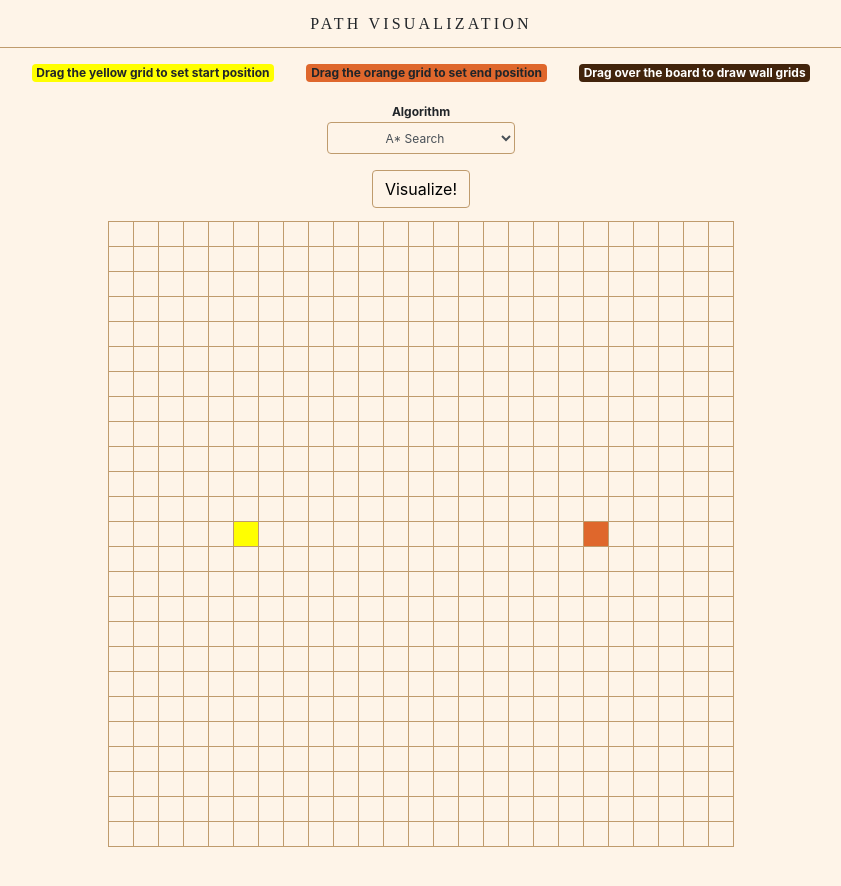
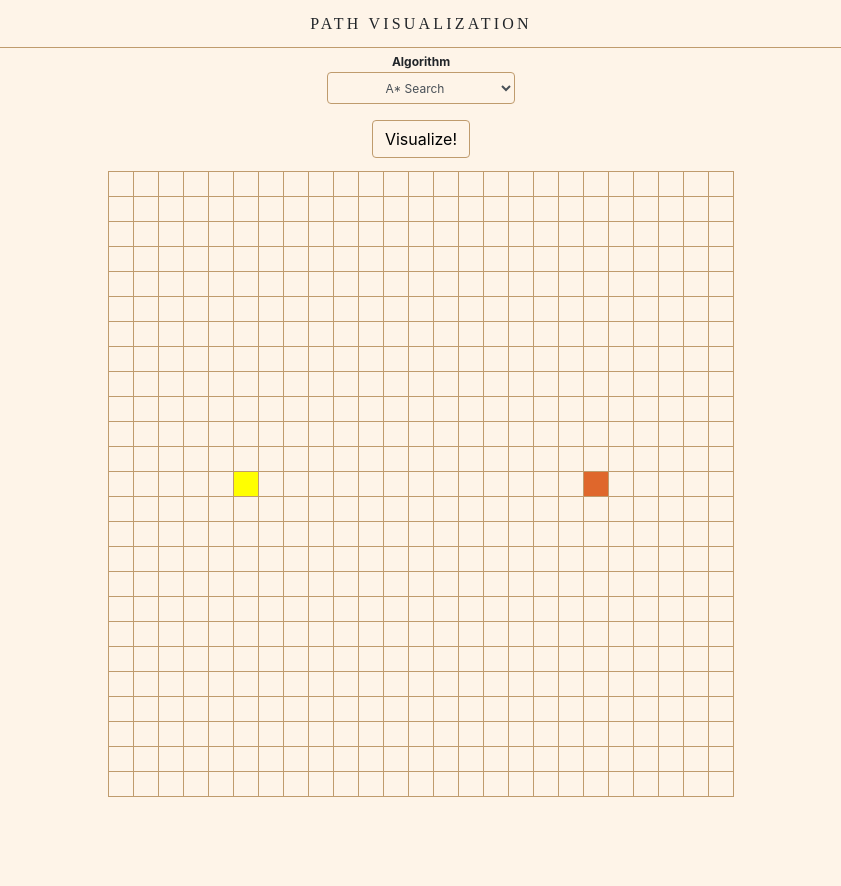
Before and after one commit to agnesnatasya/path-visualization, a React (Create React App) app: page / in a window 1280 px wide. Shown: the whole page, without its empty margins (219-1060 px from the left). After the commit the page ends 836 px from the top, so only its background shows below. Built offline with nearby package versions, Linux system fonts and the light colour scheme; a web font is replaced by a local one.

Commit message:
Move InfoBar component to the Grids

```diff
--- a/src/App.js
+++ b/src/App.js
@@ -2,14 +2,12 @@ import React from 'react';
 import logo from './logo.svg';
 import './App.css';
 import { Title } from './components/Title';
-import { InfoBar } from "./components/InfoBar";
 import Grids from "./components/Grids/Grids.js";
 
 function App() {
   return (
     <div className="App">
       <Title />
-      <InfoBar />
       <Grids />
     </div>
   );
```
